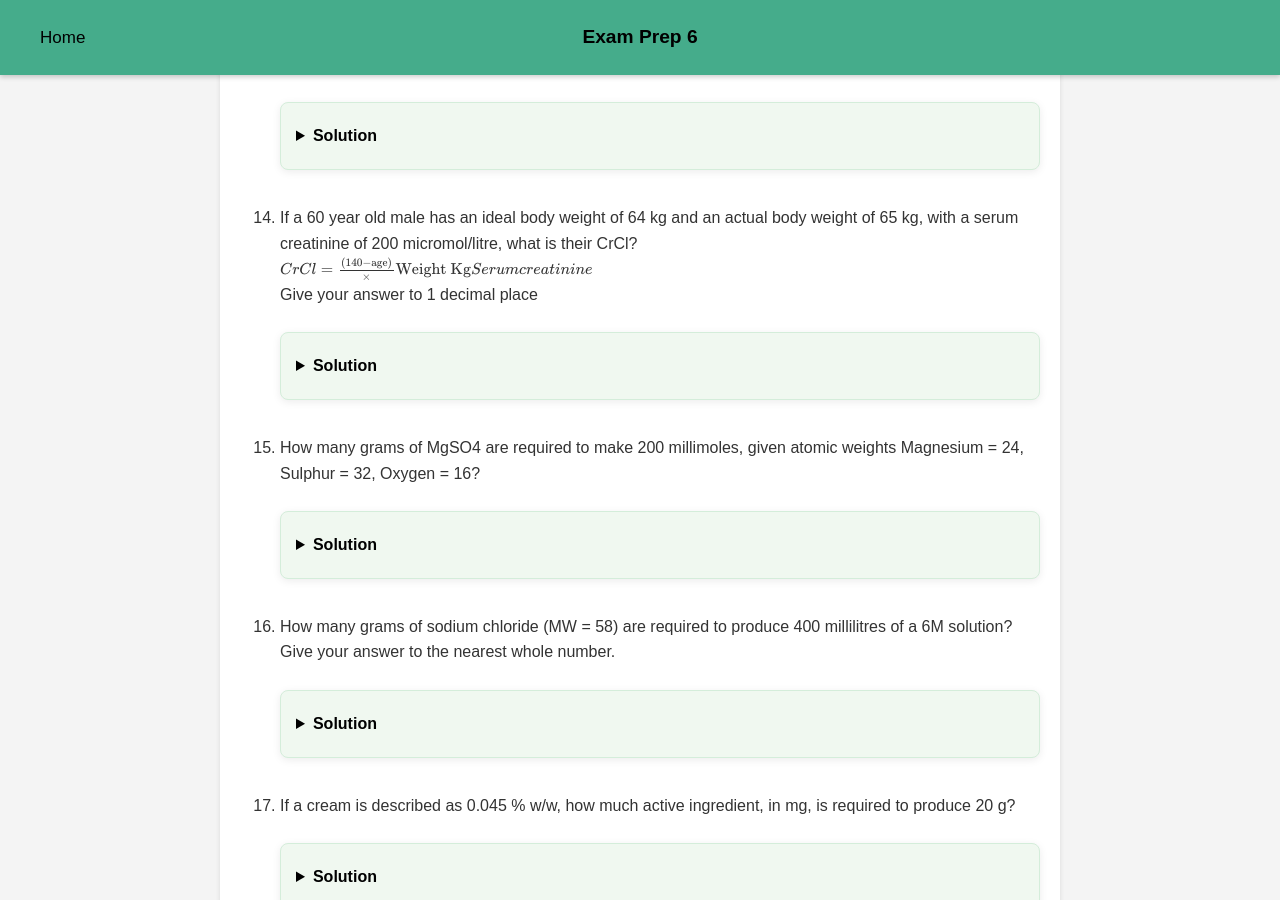
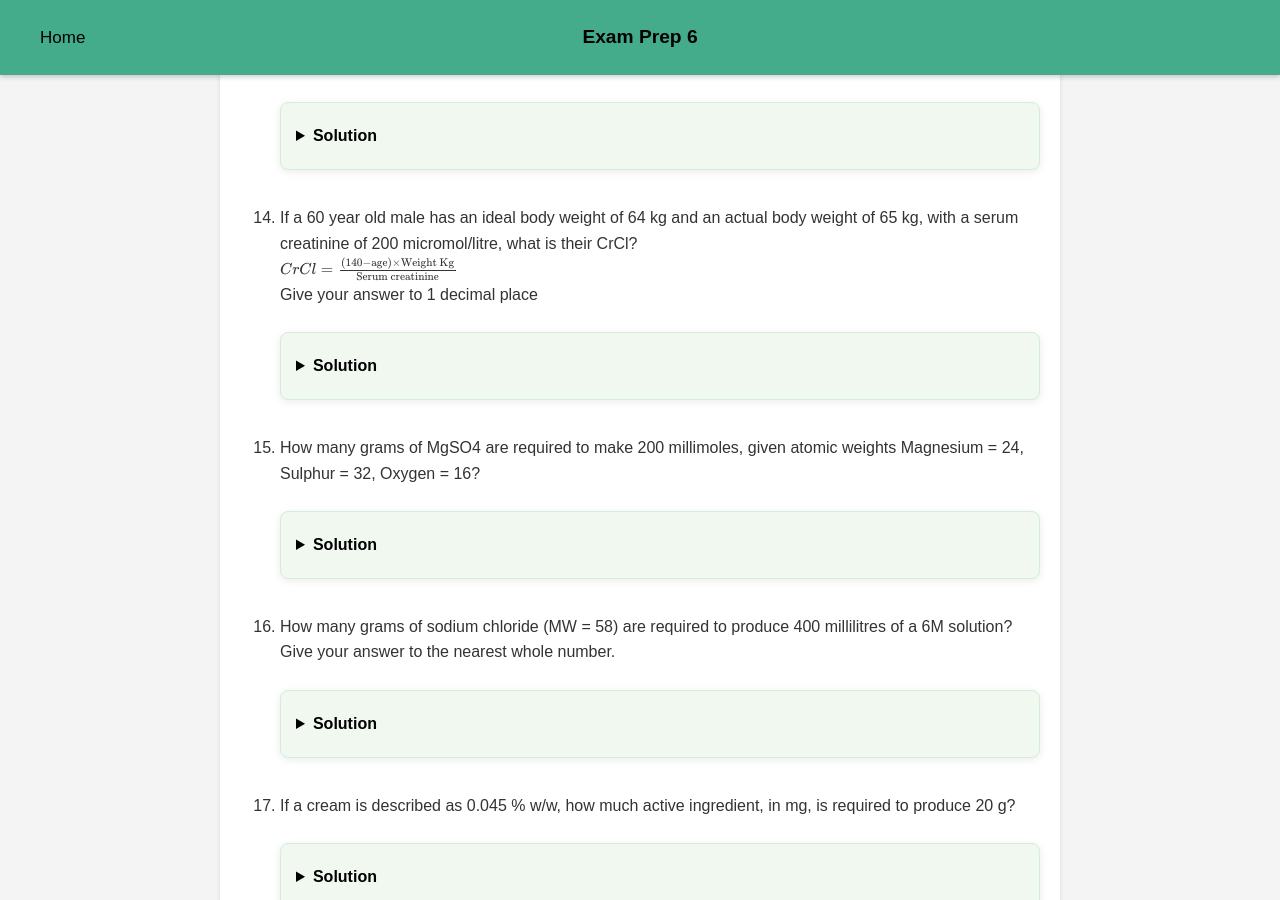
Before and after one commit to probe973/pha-4010y, a Jekyll site: the page built from examprep/pha06.md, in a window 1280 px wide and 900 px high, scrolled down 2719 px. Built offline with Jekyll 4.4.1, drawn with Linux system fonts in a browser that asks for light colours.

Commit message:
Update pha_06.yml

```diff
--- a/_data/pha_06.yml
+++ b/_data/pha_06.yml
@@ -90,11 +90,11 @@
 - question: >-
     If a 60 year old male has an ideal body weight of 64 kg and an actual body
     weight of 65 kg, with a serum creatinine of 200 micromol/litre, what is
-    their CrCl? <br> $CrCl = \frac{(140- \text{age})} \times \text{Weight
-    Kg}{Serum creatinine}$<br>Give your answer to 1 decimal place
+    their CrCl? <br> $CrCl = \frac{(140- \text{age}) \times \text{Weight
+    Kg}}{\text{Serum creatinine}}$<br>Give your answer to 1 decimal place
   solution: >-
     <p>$\frac{(140-60) \times 64}{200}=\frac{80 \times
-    64}{200}=25.6}$</p>
+    64}{200}=25.6$</p>
 - question: >-
     How many grams of MgSO4 are required to make 200 millimoles, given atomic
     weights Magnesium = 24, Sulphur = 32, Oxygen = 16?
```
